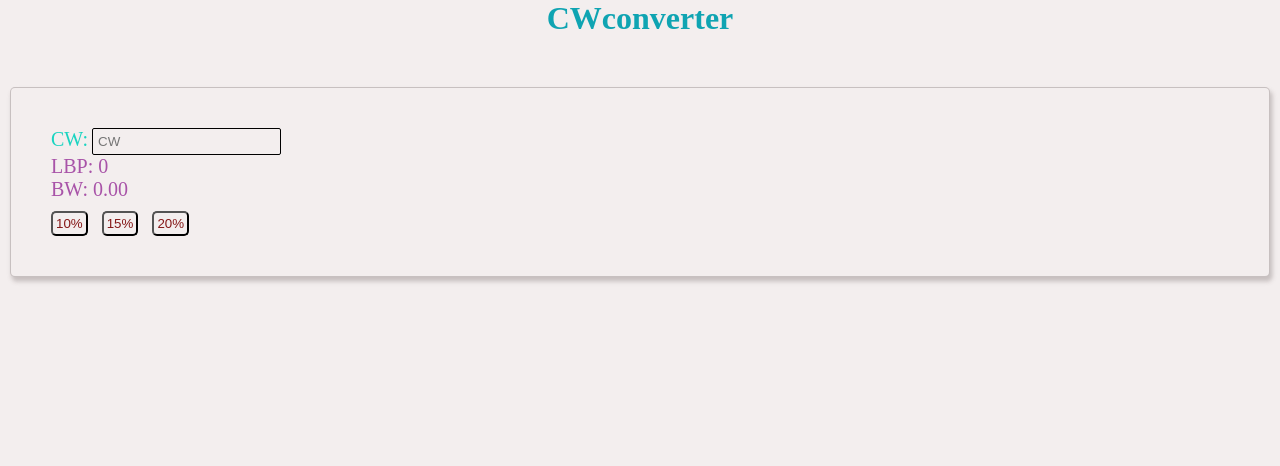
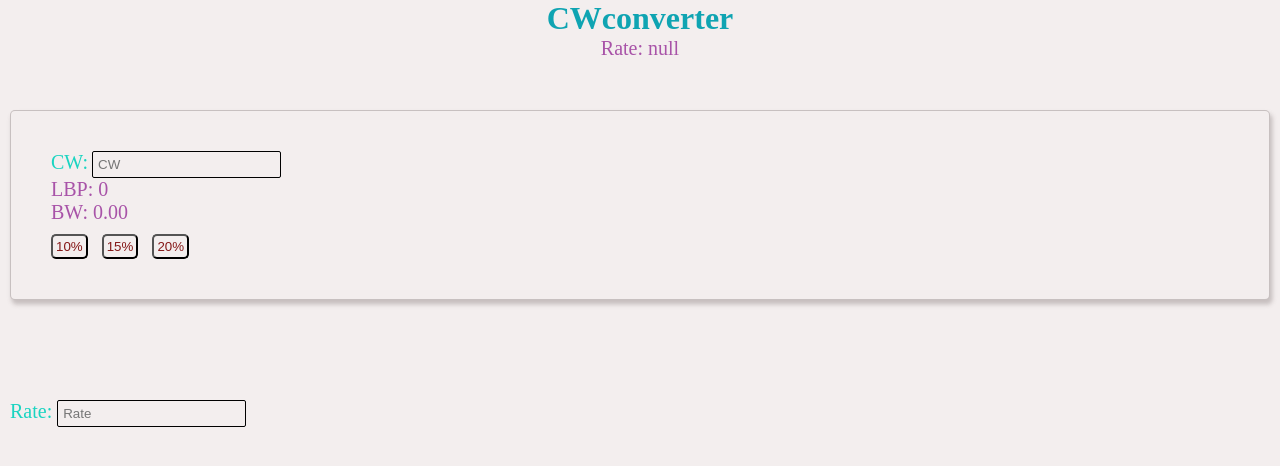
Before and after one commit to Maroun-M/CWconverter, a plain HTML site: page index.html in a window 1280 px wide. Drawn offline with Linux system fonts and the light colour scheme.

Commit message:
added a new feature to take the rate from the user

```diff
--- a/app.js
+++ b/app.js
@@ -2,13 +2,30 @@ const CW = document.querySelector('[CW-input]');
 const LBP = document.querySelector(".LBPinner");
 const BW = document.querySelector(".BWinner")
 const buttons = [...document.querySelectorAll(".button")];
+const rateDOM = document.querySelector(".rate");
 function convertCW(){
+    var rate = document.getElementById('inputRate');
+    rate.addEventListener('input', event =>{
+        const input = event.target.value;
+        rateValue.textContent = `Rate: ${input}`;
+
+        localStorage.setItem("input", input);
+
+    });
+    const number = localStorage.getItem("input");
+const rateValue = document.querySelector('.current-rate');
+        console.log(rateValue)
+        rateValue.textContent = `Rate: ${number}`;
+
 CW.addEventListener('input', function(e) {
     const cw = e.target.value;
-    const LBPresult = cw * 60000;
+    const rate = localStorage.getItem("input");
+    const num = parseInt(rate);
+    const LBPresult = cw * num;
     const x = LBPresult.toLocaleString("en-US");
     const BWresult = cw * 1.6;
     const y = BWresult.toFixed(2);
+
     BW.innerHTML = y;
     LBP.innerHTML = x;
     buttons.forEach(button =>{
@@ -19,9 +36,12 @@ CW.addEventListener('input', function(e) {
         const finalResult = result.toLocaleString("en-US");
         console.log(result)
         LBP.innerHTML = finalResult ;
-    });
+
+
     });
 });
+});
+
 
 }
 
--- a/index.html
+++ b/index.html
@@ -10,15 +10,19 @@
 <body>
     <div class="baby-world">
         <h1>CWconverter</h1>
+        <p class="current-rate"></p>
     </div>
+
 <div class="converter">
     <div class="converter-container">
         <label for="CW">CW:</label>
-        <input id="inputCW"  type="number" min="0" placeholder="CW"
+        <input id="inputCW"  type="number" min="0" rate-value="120000" placeholder="CW"
         CW-input
         />
 
+
     </div>
+
     <div class="outputLBP">
         <p>LBP:  <span class="LBPinner">0</span></p>
         <p>BW: <span class="BWinner">0.00</span></p>
@@ -29,7 +33,13 @@
     <button class="button">20%</button>
 
 </div>
+<div class="rate">
+    <label for="Rate">Rate: </label>
+    <input id="inputRate"  type="number" min="0"  placeholder="Rate"
+    Rate-input
+    />
 
+</div>
 </body>
     <script src="app.js"></script>
 </html>
--- a/style.css
+++ b/style.css
@@ -43,3 +43,16 @@ button {
     border-radius: 5px;
     color:rgb(133, 24, 24);
 }
+
+.rate{
+    margin:100px 0 0 10px;
+}
+#inputRate{
+    border:1px solid #000;
+    border-radius: 2px;
+    padding:5px;
+}
+.rate label{
+    color: rgb(26, 212, 193);
+    font-size:20px;
+}
```
